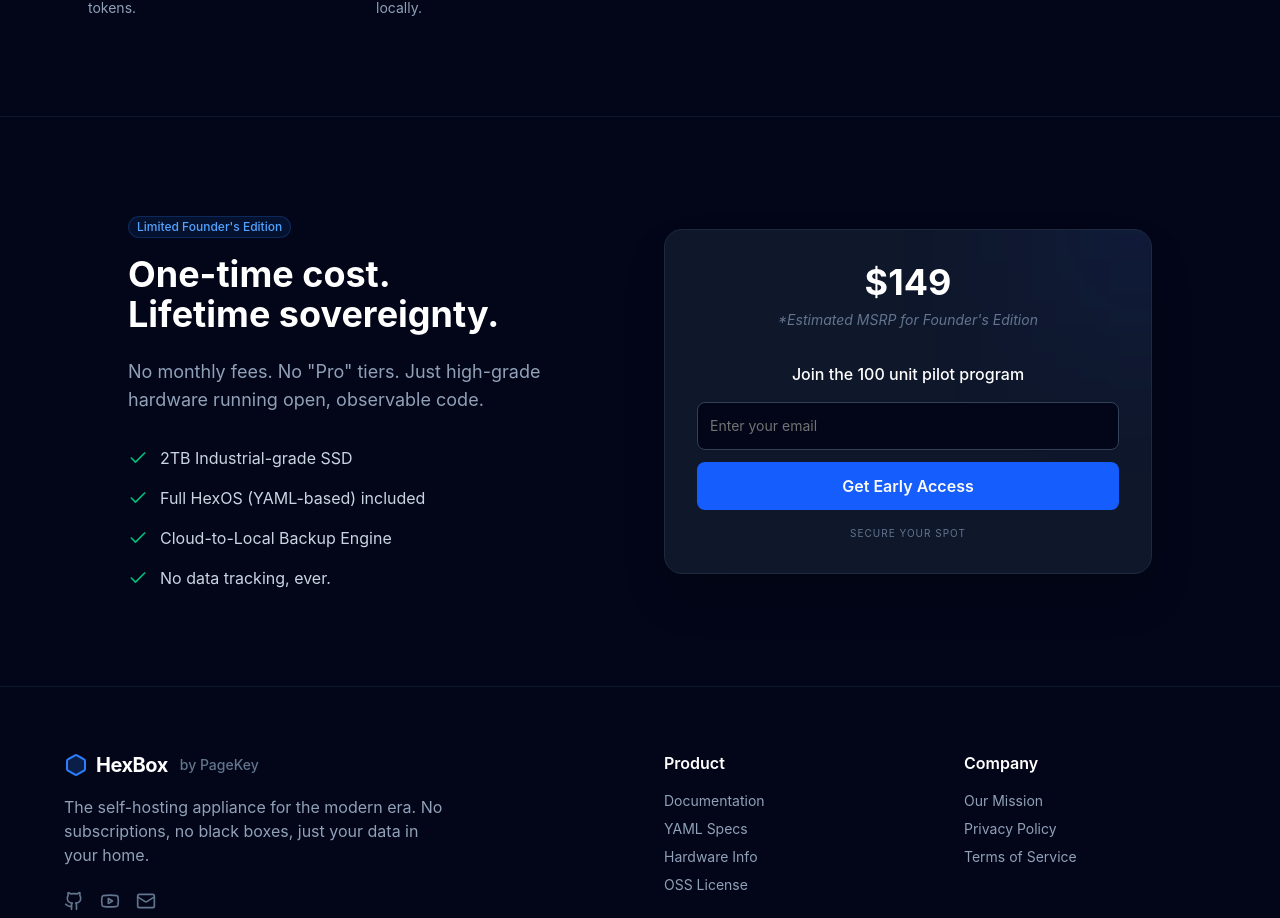
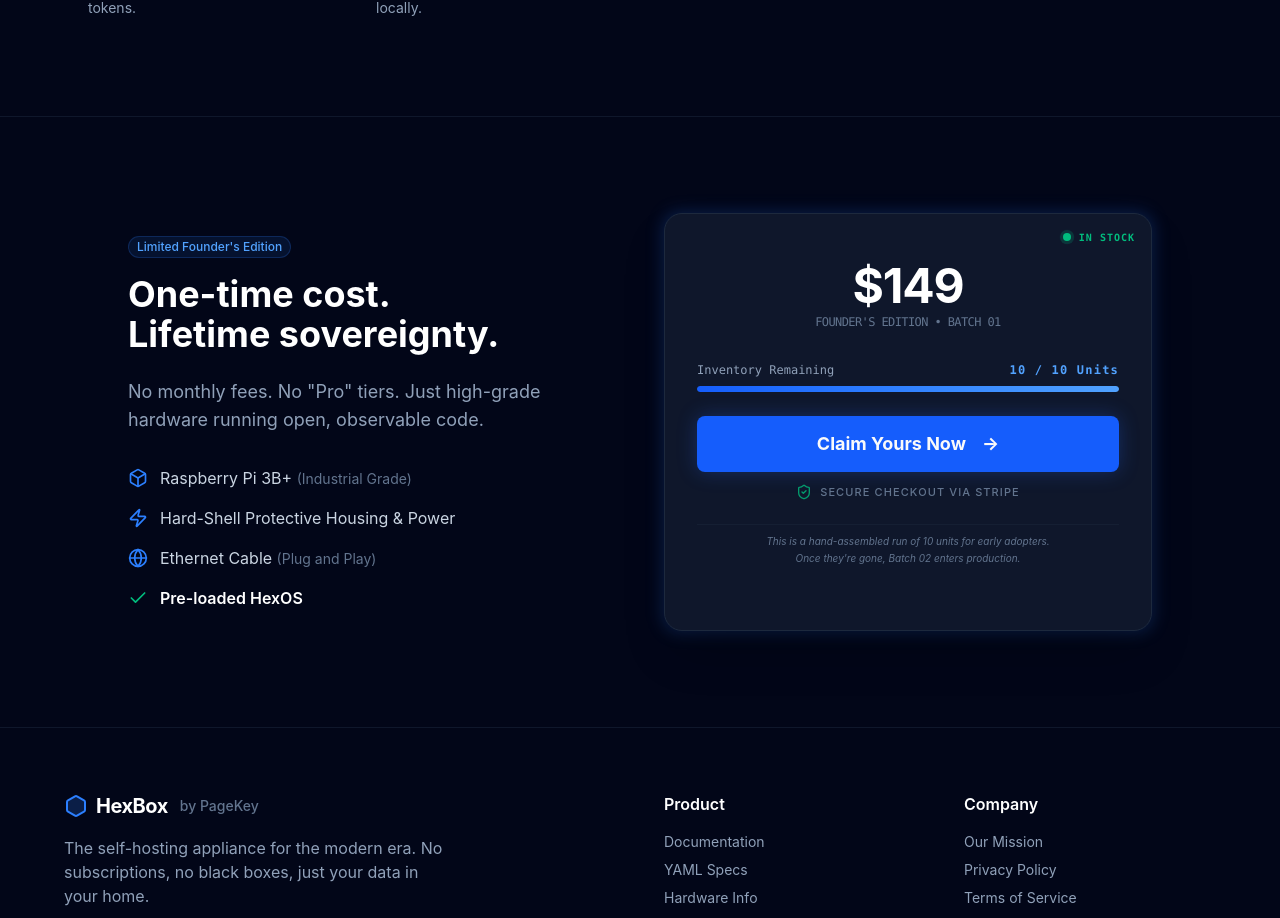
Before and after one commit to pagekey/tryhexbox.com, a React (Vite) app: page / in a window 1280 px wide. Shown: the part 3054-3972 px from the top of the page. Built offline with nearby package versions, Linux system fonts and the light colour scheme.

Commit message:
fix: cleanup Order, add buy button

```diff
--- a/src/components/Order.tsx
+++ b/src/components/Order.tsx
@@ -1,7 +1,6 @@
 import { Button } from "@/components/ui/button";
-import { Input } from "@/components/ui/input";
 import { Badge } from "@/components/ui/badge";
-import { Check } from "lucide-react";
+import { Box, Check, Globe, ShieldCheck, Zap } from "lucide-react";
 
 export default function Order() {
     return (
@@ -24,46 +23,87 @@
                         </p>
 
                         <ul className="space-y-4">
-                            {[
-                                "2TB Industrial-grade SSD",
-                                "Full HexOS (YAML-based) included",
-                                "Cloud-to-Local Backup Engine",
-                                "No data tracking, ever."
-                            ].map((item, i) => (
-                                <li key={i} className="flex items-center gap-3 text-slate-300">
+                            <li className="flex items-center gap-3 text-slate-300 transition-all hover:translate-x-1">
+                                <Box className="w-5 h-5 text-blue-500" />
+                                <span>Raspberry Pi 3B+ <span className="text-slate-500 text-sm">(Industrial Grade)</span></span>
+                            </li>
+                            <li className="flex items-center gap-3 text-slate-300 transition-all hover:translate-x-1">
+                                <Zap className="w-5 h-5 text-blue-500" />
+                                <span>Hard-Shell Protective Housing &amp; Power</span>
+                            </li>
+                            <li className="flex items-center gap-3 text-slate-300 transition-all hover:translate-x-1">
+                                <Globe className="w-5 h-5 text-blue-500" />
+                                <span>Ethernet Cable <span className="text-slate-500 text-sm">(Plug and Play)</span></span>
+                            </li>
+                            <li className="flex items-center gap-3 text-slate-300 transition-all hover:translate-x-1">
                                 <Check className="w-5 h-5 text-emerald-500" />
-                                    {item}
+                                <span className="font-semibold text-white">Pre-loaded HexOS</span>
                             </li>
-                            ))}
                         </ul>
                     </div>
 
                     {/* Right Side: The Order Card */}
+                    <div className="relative group">
+                        {/* The 'Glow' - makes the card feel 'charged' */}
+                        <div className="absolute -inset-0.5 bg-blue-500/20 rounded-2xl blur group-hover:bg-blue-500/30 transition duration-1000"></div>
+
                         <div className="bg-slate-900 border border-slate-800 p-8 rounded-2xl shadow-2xl relative overflow-hidden">
-                        {/* Decorative background glow */}
-                        <div className="absolute -top-24 -right-24 w-48 h-48 bg-blue-600/10 blur-[80px]" />
+
+                            {/* Live Status Indicator */}
+                            <div className="absolute top-4 right-4 flex items-center gap-2">
+                                <span className="relative flex h-2 w-2">
+                                    <span className="animate-ping absolute inline-flex h-full w-full rounded-full bg-emerald-400 opacity-75"></span>
+                                    <span className="relative inline-flex rounded-full h-2 w-2 bg-emerald-500"></span>
+                                </span>
+                                <span className="text-[10px] font-mono text-emerald-500 uppercase tracking-widest font-bold text-shadow-glow">In Stock</span>
+                            </div>
 
                             <div className="relative z-10 text-center">
-                            <div className="text-4xl font-bold text-white mb-2">$149</div>
-                            <p className="text-slate-500 text-sm mb-8 italic">
-                                *Estimated MSRP for Founder's Edition
+                                {/* Pricing Header */}
+                                <div className="mt-4">
+                                    <div className="text-5xl font-bold text-white mb-1 tracking-tight">$149</div>
+                                    <p className="text-slate-500 text-xs font-mono uppercase tracking-tighter">
+                                        Founder's Edition • Batch 01
                                     </p>
+                                </div>
 
-                            <div className="space-y-4">
-                                <h3 className="text-white font-medium">Join the 100 unit pilot program</h3>
-                                <div className="flex flex-col gap-3">
-                                    <Input
-                                        type="email"
-                                        placeholder="Enter your email"
-                                        className="bg-slate-950 border-slate-700 text-white h-12"
-                                    />
-                                    <Button className="w-full bg-blue-600 hover:bg-blue-500 h-12 text-md font-semibold">
-                                        Get Early Access
+                                <div className="my-8 space-y-6">
+                                    {/* Scarcity Bar */}
+                                    <div className="space-y-2 text-left">
+                                        <div className="flex justify-between text-xs font-mono">
+                                            <span className="text-slate-400 font-medium">Inventory Remaining</span>
+                                            <span className="text-blue-400 font-bold tracking-widest">10 / 10 Units</span>
+                                        </div>
+                                        <div className="h-1.5 w-full bg-slate-800 rounded-full overflow-hidden">
+                                            <div className="h-full w-full bg-gradient-to-r from-blue-600 to-blue-400 rounded-full shadow-[0_0_10px_rgba(59,130,246,0.5)]"></div>
+                                        </div>
+                                    </div>
+
+                                    {/* Action Area */}
+                                    <div className="space-y-3">
+                                        <Button
+                                            asChild
+                                            className="w-full bg-blue-600 hover:bg-blue-500 h-14 text-lg font-bold shadow-[0_0_20px_rgba(37,99,235,0.3)] transition-all active:scale-95 group/btn"
+                                        >
+                                            <a href="https://buy.stripe.com/8x24gAf508G23Oj8pDgEg07">
+                                                Claim Yours Now
+                                                <span className="ml-2 group-hover/btn:translate-x-1 transition-transform">→</span>
+                                            </a>
                                         </Button>
+
+                                        <div className="flex items-center justify-center gap-2 text-slate-500">
+                                            <ShieldCheck className="w-4 h-4 text-emerald-500/80" />
+                                            <span className="text-[11px] font-medium uppercase tracking-widest">Secure Checkout via Stripe</span>
                                         </div>
-                                <p className="text-[10px] text-slate-500 uppercase tracking-widest">
-                                    Secure your spot
+                                    </div>
+
+                                    <div className="pt-2 border-t border-slate-800/50">
+                                        <p className="text-[10px] text-slate-500 leading-relaxed italic">
+                                            This is a hand-assembled run of 10 units for early adopters. <br />
+                                            Once they're gone, Batch 02 enters production.
                                         </p>
+                                    </div>
+                                </div>
                             </div>
                         </div>
                     </div>
```
Lines whose indentation alone changed are shown as unchanged.
